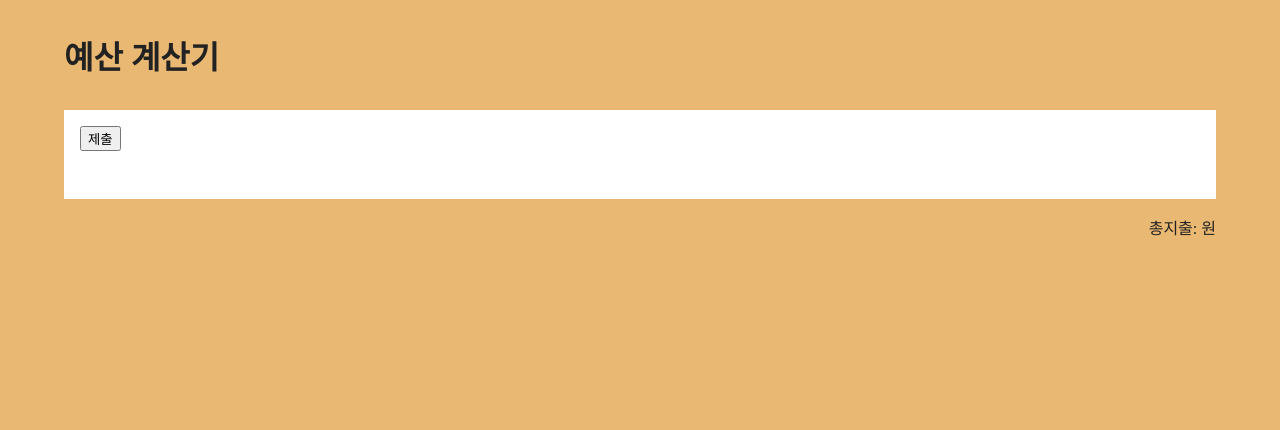
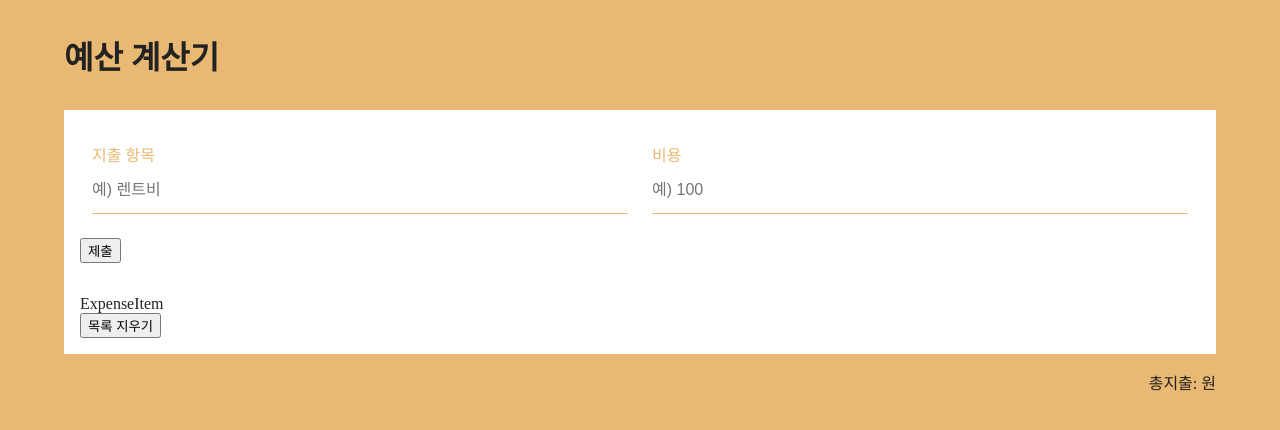
Before and after one commit to pplemover/auto-wars, a React (Create React App) app in the folder auto-wars/: page / in a window 1280 px wide. Shown: the top 430 px of the page. Built offline with nearby package versions, Linux system fonts and the light colour scheme.

Commit message:
end_commit

```diff
--- a/auto-wars/src/App.js
+++ b/auto-wars/src/App.js
@@ -1,6 +1,7 @@
 import { Component } from "react";
 import "./App.css";
 import ExpenseForm from "./components/ExpenseForm";
+import ExpenseList from "./components/ExpenseList";
 
 class App extends Component {
   render(){
@@ -13,7 +14,7 @@ class App extends Component {
         </div>
 
         <div style={{width: '100%', backgroundColor: 'white', padding: '1rem'}}>
-          {/* Expense List */}
+          <ExpenseList />
         </div>
 
         <div style={{display: 'flex', justifyContent: 'end', marginTop: '1rem' }}>
--- /dev/null
+++ b/auto-wars/src/components/ExpenseForm.css
@@ -0,0 +1,27 @@
+.form-center {
+  display: flex;
+}
+
+.form-group {
+  padding: 1rem 0.75rem;
+  flex: 1;
+}
+
+label {
+  display: block;
+  color: var(--secondColor);
+  font-size: 1rem;
+  text-transform: capitalize;
+}
+
+.form-control {
+  background-color: transparent;
+  border: none;
+  border-bottom: 1px solid var(--secondColor);
+  outline: none;
+  height: 3rem;
+  width: 100%;
+  font-size: 16px;
+  margin: 0 0 8px 0;
+  padding: 0;
+}
--- a/auto-wars/src/components/ExpenseForm.js
+++ b/auto-wars/src/components/ExpenseForm.js
@@ -1,4 +1,5 @@
 import React, { Component } from 'react'
+import "./ExpenseForm.css"
 
 export class ExpenseForm extends Component {
   render() {
@@ -6,7 +7,12 @@ export class ExpenseForm extends Component {
       <form>
         <div className='form-center'>
           <div className='form-group'>
-
+              <label htmlFor='charge'>지출 항목</label>
+              <input type="text" className='form-control' id="charge" name="charge" placeholder="예) 렌트비"/>
+          </div>
+          <div className='form-group'>
+              <label htmlFor='charge'>비용</label>
+              <input type="number" className='form-control' id="amount" name="amout" placeholder="예) 100"/>
           </div>
         </div>
 
--- a/auto-wars/src/components/ExpenseItem.js
+++ b/auto-wars/src/components/ExpenseItem.js
@@ -0,0 +1,11 @@
+import React, { Component } from 'react'
+
+export class ExpenseItem extends Component {
+  render() {
+    return (
+      <div>ExpenseItem</div>
+    )
+  }
+}
+
+export default ExpenseItem
--- /dev/null
+++ b/auto-wars/src/components/ExpenseList.css
@@ -0,0 +1,5 @@
+.list {
+  list-style-type: none;
+  border: none;
+  padding: 0;
+}
--- a/auto-wars/src/components/ExpenseList.js
+++ b/auto-wars/src/components/ExpenseList.js
@@ -0,0 +1,20 @@
+import React, { Component } from 'react'
+import './ExpenseList.css'
+import ExpenseItem from "./ExpenseItem";
+
+export class ExpenseList extends Component {
+  render() {
+    return (
+      <React.Fragment>
+          <ul className='list'>
+              <ExpenseItem />
+          </ul>
+          <button className='btn'>
+              목록 지우기
+          </button>
+      </React.Fragment>
+    )
+  }
+}
+
+export default ExpenseList
```
